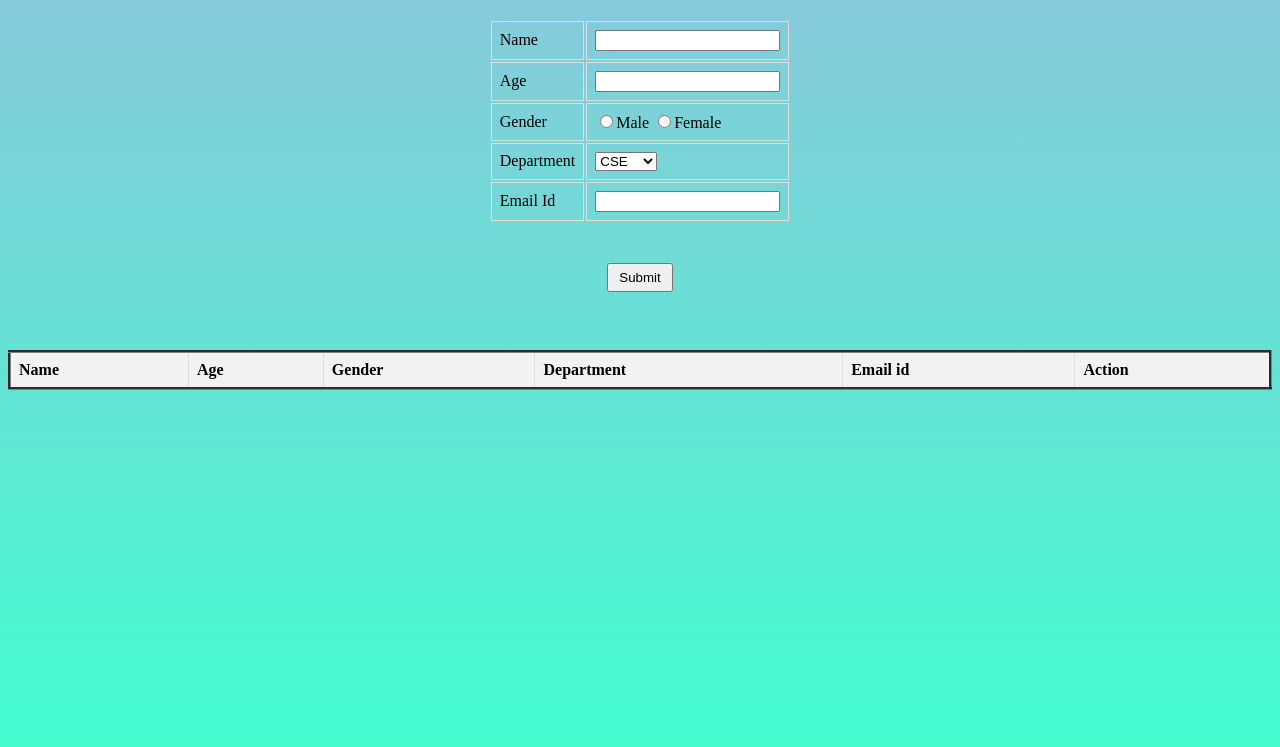
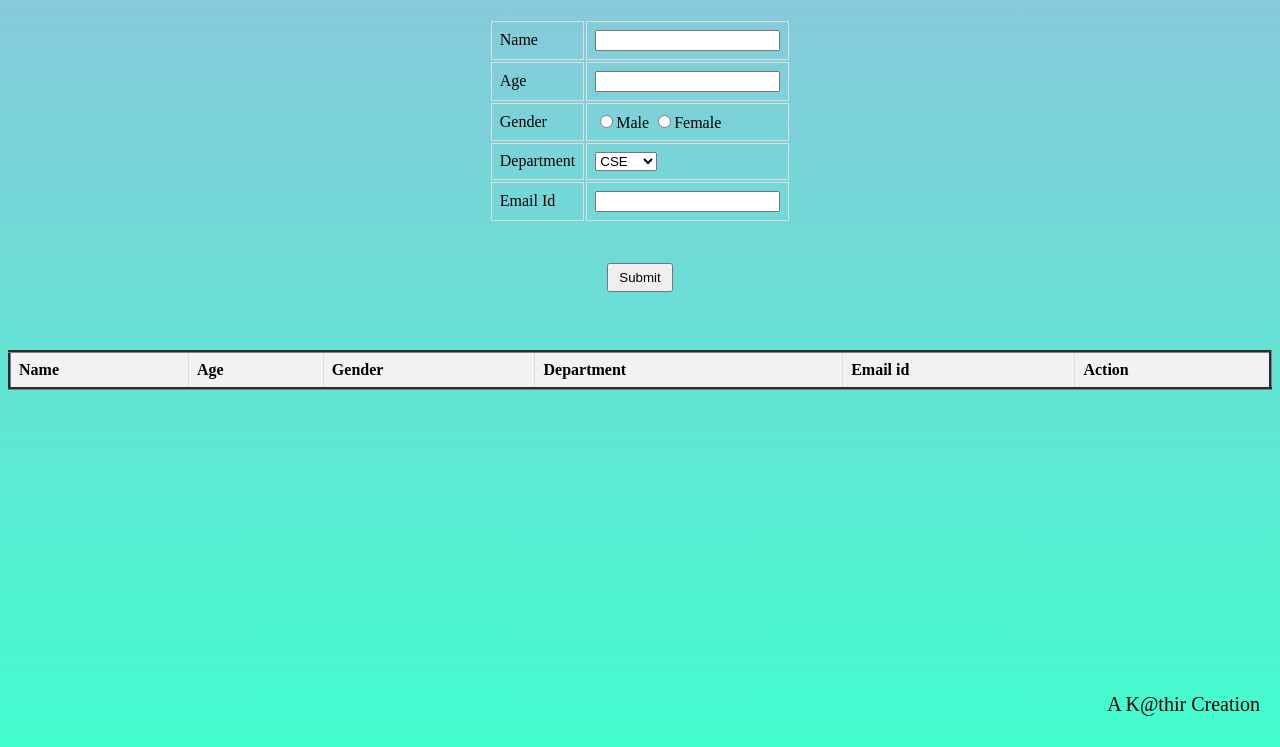
Before and after one commit to kathirKarthik001/Web_Projects, a plain HTML site: page Project - 4/student Data collection.html in a window 1280 px wide. Shown: the part 69-816 px from the top of the page. Drawn offline with Linux system fonts and the light colour scheme.

Commit message:
Update student Data collection.html

```diff
--- a/Project - 4/student Data collection.html
+++ b/Project - 4/student Data collection.html
@@ -44,6 +44,13 @@
             align-items: center;
         }
 
+
+        .creator{
+            position: fixed;
+            font-size: 20px;
+            bottom: 15px;
+            right: 20px;
+        }
 
     </style>
 </head>
@@ -133,6 +140,8 @@
         </thead>
     </table>
 
+    <div class="creator">A K@thir Creation</div>
+
     <script>
         function submitted(){
             var name = document.getElementById("txt").value
```
